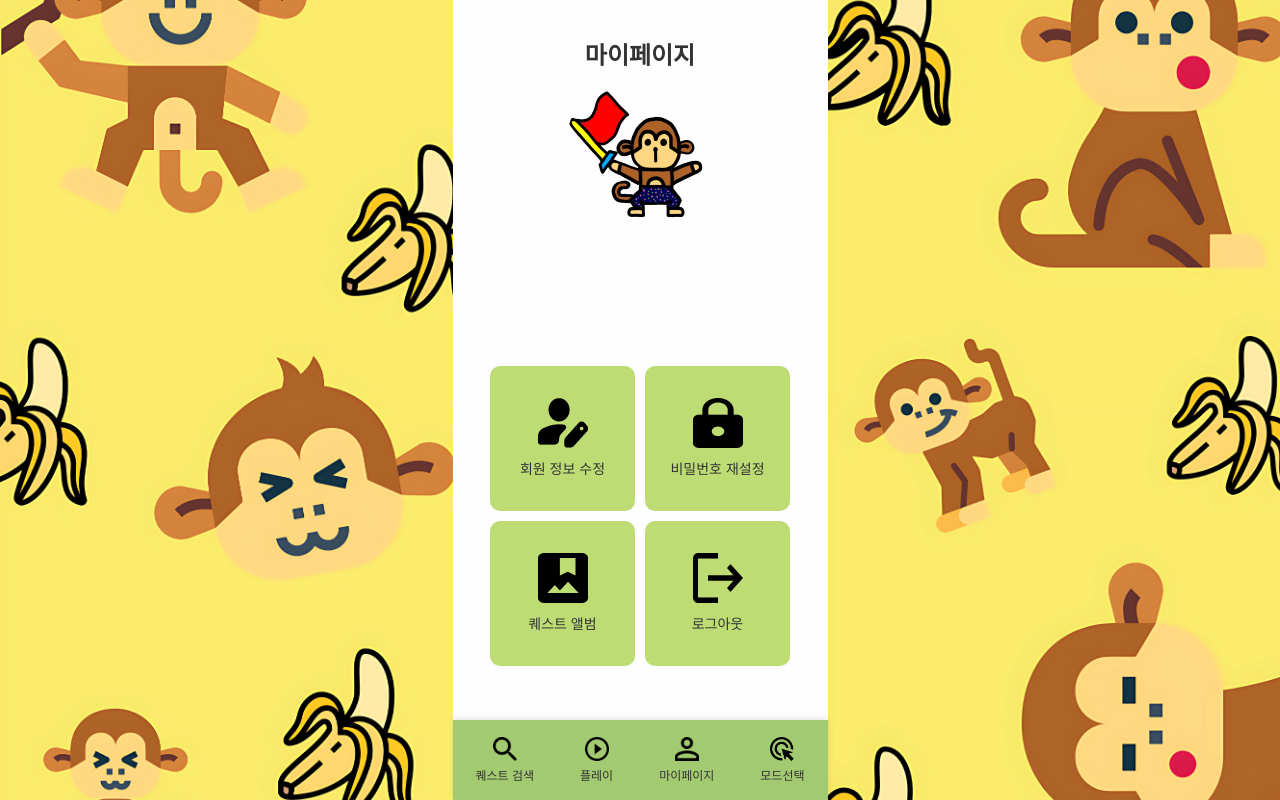
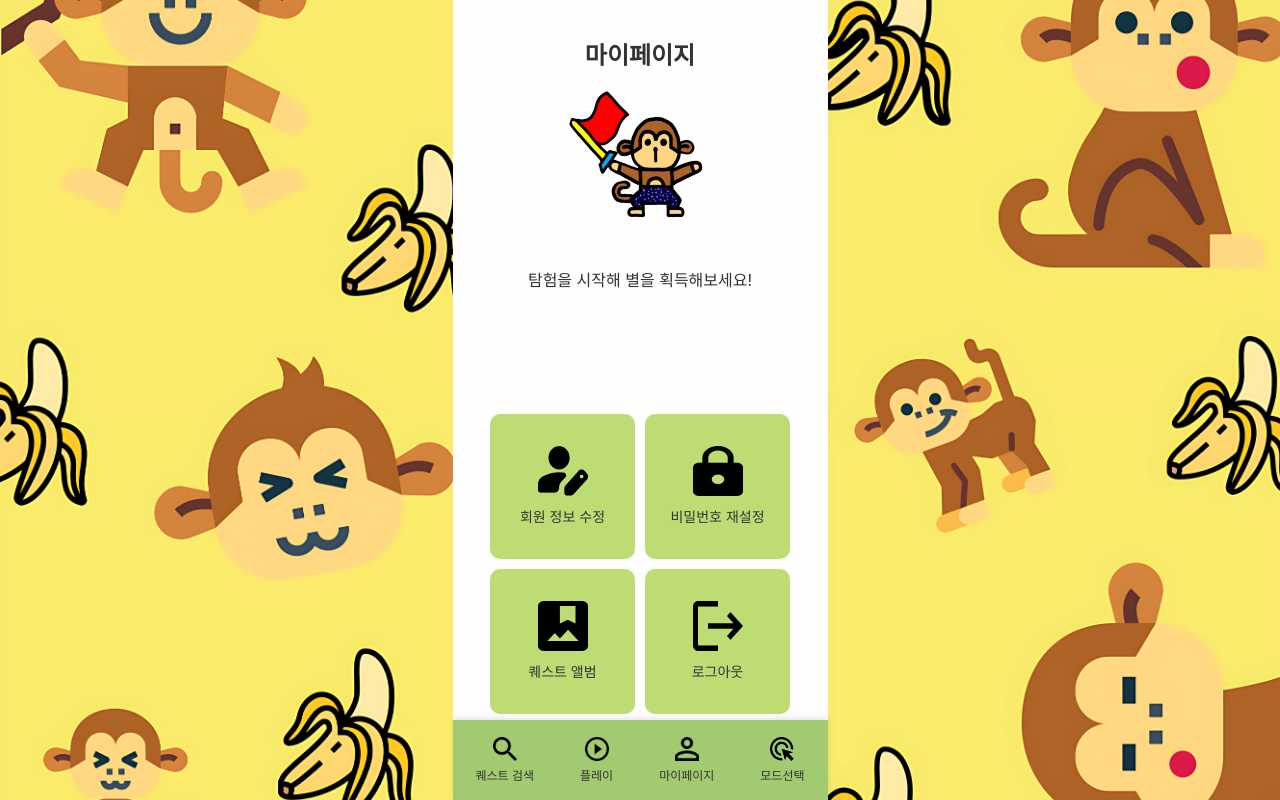
Before and after one commit to binary-is-honam-line/FE, a React (Create React App) app: page /mypage in a window 1280 px wide. Built offline with nearby package versions, Linux system fonts and the light colour scheme; no server answers; sample sign-in values are in the browser's storage.

Commit message:
feat: 마이페이지 클리어갯수에 따른 별 이미지 추가(일단 해봄..)

```diff
--- a/src/Pages/Mypage.jsx
+++ b/src/Pages/Mypage.jsx
@@ -6,6 +6,7 @@ import api from './Api';
 const Mypage = () => {
   const navigate = useNavigate();
   const [latestQuestId, setLatestQuestId] = useState(null);
+  const [questClearedCount, setQuestClearedCount] = useState(0);
 
   useEffect(() => {
     // sessionStorage에서 최근에 플레이한 questId를 가져오기
@@ -13,6 +14,15 @@ const Mypage = () => {
     if (storedQuestId) {
       setLatestQuestId(storedQuestId);
     }
+
+    // 클리어한 퀘스트 갯수를 가져오기
+    api.get('/api/clear/quest-album/count')
+      .then(response => {
+        setQuestClearedCount(response.data);
+      })
+      .catch(error => {
+        console.error('클리어한 퀘스트 갯수를 가져오는 데 실패했습니다.', error);
+      });
   }, []);
 
   const handleLogout = async () => {
@@ -35,6 +45,22 @@ const Mypage = () => {
     }
   };
 
+  const getStarImage = () => {
+    if (questClearedCount >= 30) {
+      return `${process.env.PUBLIC_URL}/star5.png`;
+    } else if (questClearedCount >= 20) {
+      return `${process.env.PUBLIC_URL}/star4.png`;
+    } else if (questClearedCount >= 10) {
+      return `${process.env.PUBLIC_URL}/star3.png`;
+    } else if (questClearedCount >= 5) {
+      return `${process.env.PUBLIC_URL}/star2.png`;
+    } else if (questClearedCount >= 1) {
+      return `${process.env.PUBLIC_URL}/star1.png`;
+    } else {
+      return null; // 별 이미지가 없는 경우
+    }
+  };
+
   return (
     <Container>
       <BackgroundImageLeft />
@@ -44,6 +70,15 @@ const Mypage = () => {
           <Title>마이페이지</Title>
           <Logo src={`${process.env.PUBLIC_URL}/monkeys.png`} />
         </Header>
+
+        <StarSection>
+          {questClearedCount > 0 ? (
+            <StarImage src={getStarImage()} />
+          ) : (
+            <StarText>탐험을 시작해 별을 획득해보세요!</StarText>
+          )}
+        </StarSection>
+
         <ButtonGrid>
           <GridButton onClick={() => navigate('/edit')}>
             <ButtonImage src={`${process.env.PUBLIC_URL}/edit.png`} />
@@ -160,6 +195,24 @@ const Logo = styled.img`
     height: 150px;
 `;
 
+const StarSection = styled.div`
+    display: flex;
+    justify-content: center;
+    align-items: center;
+    margin-top: 20px;
+    margin-bottom: 20px;
+`;
+
+const StarImage = styled.img`
+    width: 100px;
+    height: 100px;
+`;
+
+const StarText = styled.p`
+    font-size: 16px;
+    color: #333;
+`;
+
 const ButtonGrid = styled.div`
     width: 80%;
     display: grid;
```
